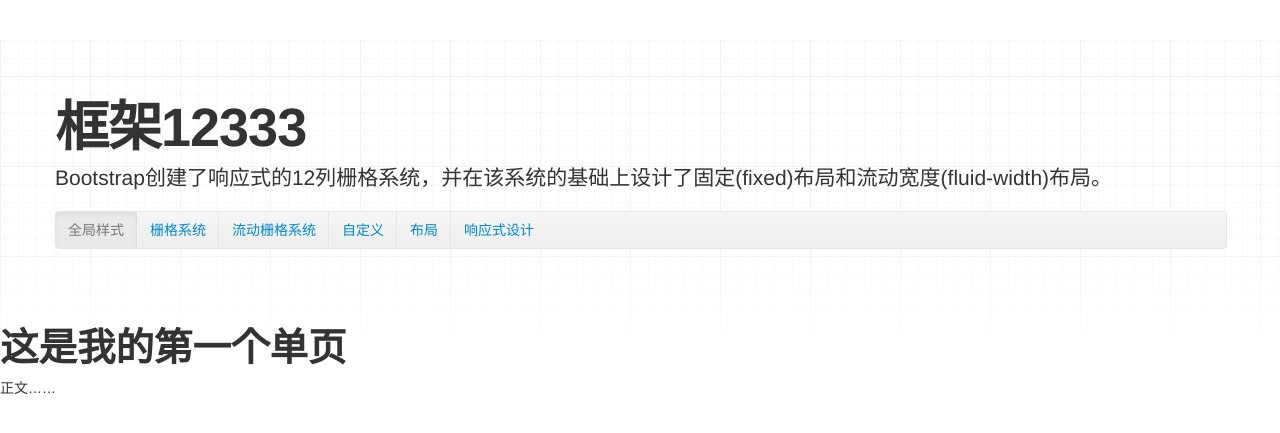
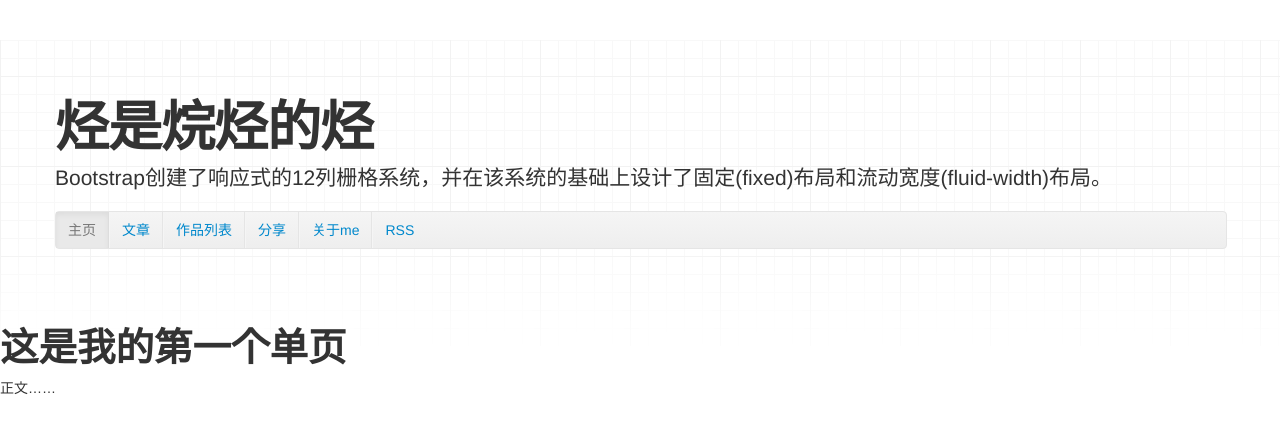
Before and after one commit to stonevina/stonevina.github.com, a Jekyll site: the page built from index.html, in a window 1280 px wide. Shown: the top 433 px of the page. Built offline with Jekyll 4.4.1, drawn with Linux system fonts in a browser that asks for light colours; Markdown is read by kramdown in place of the engine named in the settings.

Commit message:
更新文件

```diff
--- a/_layouts/default.html
+++ b/_layouts/default.html
@@ -13,18 +13,18 @@
 <body>
 	<div class="container">
 		<header class="jumbotron subhead" id="overview">
-        <h1>框架12333</h1>
+        <h1>烃是烷烃的烃</h1>
         <p class="lead">
 	  		Bootstrap创建了响应式的12列栅格系统，并在该系统的基础上设计了固定(fixed)布局和流动宽度(fluid-width)布局。
 		</p>
         <div class="subnav">
           <ul class="nav nav-pills">
-            <li class="active"><a href="#global">全局样式</a></li>
-            <li class=""><a href="#gridSystem">栅格系统</a></li>
-            <li class=""><a href="#fluidGridSystem">流动栅格系统</a></li>
-            <li><a href="#gridCustomization">自定义</a></li>
-            <li><a href="#layouts">布局</a></li>
-            <li><a href="#responsive">响应式设计</a></li>
+            <li class="active"><a href="#global">主页</a></li>
+            <li class=""><a href="#gridSystem">文章</a></li>
+            <li class=""><a href="#fluidGridSystem">作品列表</a></li>
+            <li><a href="#gridCustomization">分享</a></li>
+            <li><a href="#layouts">关于me</a></li>
+            <li><a href="#responsive">RSS</a></li>
           </ul>
         </div>
       </header>
```
